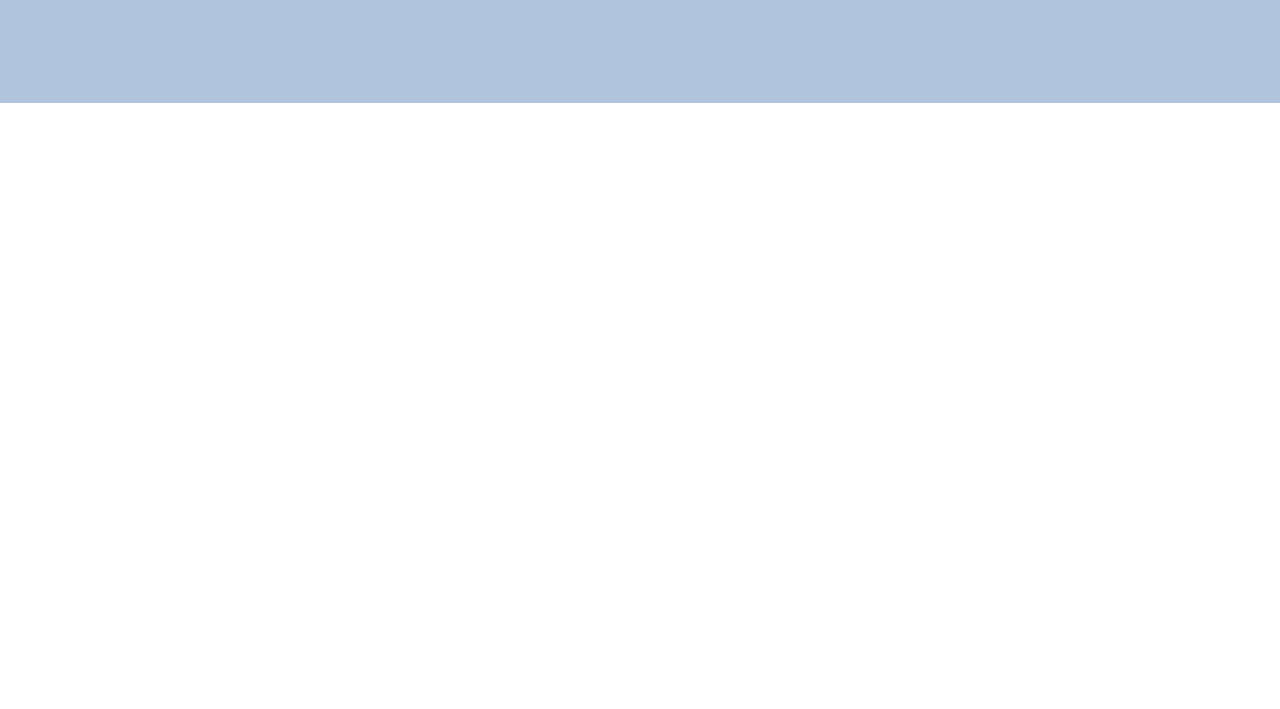
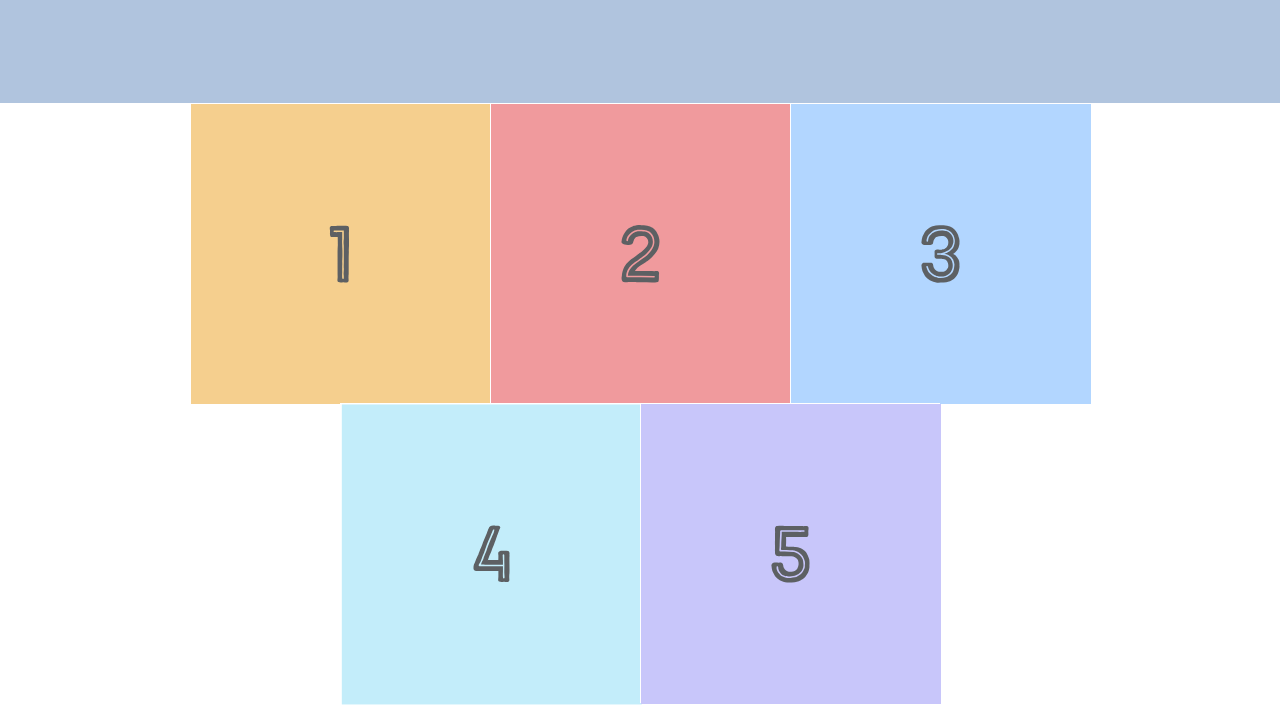
Before and after one commit to MagsMagnoli/css-flexbox-example, a plain HTML site: page index.html in a window 1280 px wide. Shown: the part 255-964 px from the top of the page. Before the commit the page ends 800 px from the top, so only its background shows below. Drawn offline with Linux system fonts and the light colour scheme.

Commit message:
add photo items

```diff
--- a/index.html
+++ b/index.html
@@ -24,6 +24,25 @@
                 <div class="social"><img src="img/social-icons.svg" alt="social-icons"></div>
             </div>
         </div>
+        <div class="photo-grid-container">
+            <div class="photo-grid">
+                <div class="photo-grid-item first-item">
+                    <img src="img/one.svg" alt="one">
+                </div>
+                <div class="photo-grid-item">
+                    <img src="img/two.svg" alt="two">
+                </div>
+                <div class="photo-grid-item">
+                    <img src="img/three.svg" alt="three">
+                </div>
+                <div class="photo-grid-item">
+                    <img src="img/four.svg" alt="four">
+                </div>
+                <div class="photo-grid-item">
+                    <img src="img/five.svg" alt="five">
+                </div>
+            </div>
+        </div>
     </body>
 
 </html>
--- a/styles.css
+++ b/styles.css
@@ -41,3 +41,21 @@
   justify-content: space-between;
   align-items: center;
 }
+
+.photo-grid-container {
+  display: flex;
+  justify-content: center;
+}
+
+.photo-grid {
+  width: 900px;
+  display: flex;
+  justify-content: center;
+  flex-wrap: wrap;
+}
+
+.photo-grid-item {
+  border: 1px solid white;
+  width: 300px;
+  height: 300px;
+}
```
